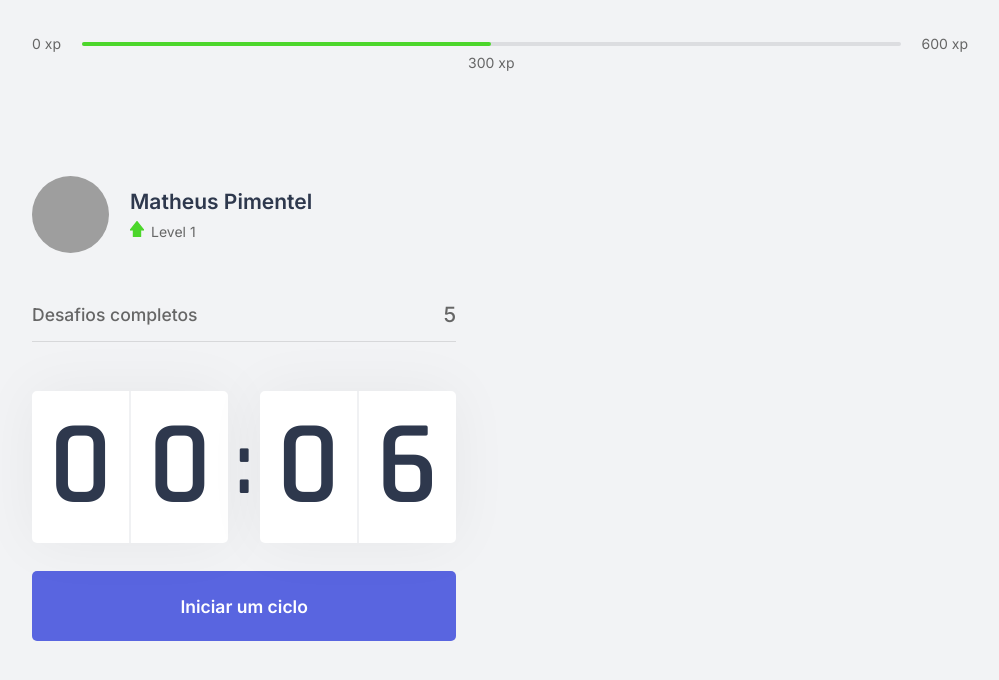
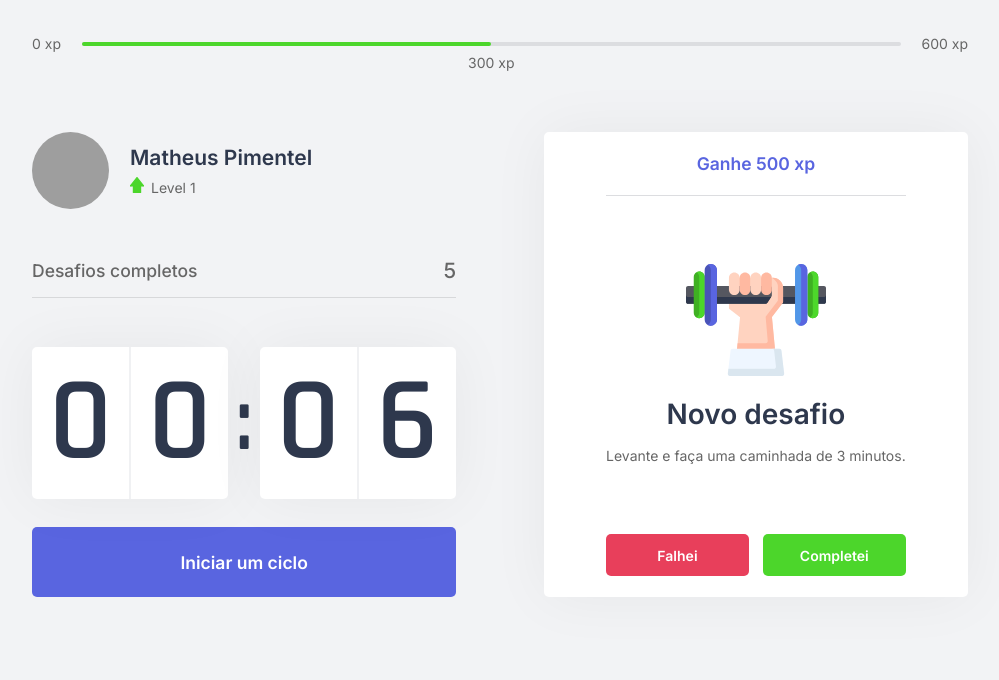
Before and after one commit to MatheusCPimentel/MoveIt, a Next.js app: page / in a window 1280 px wide. Shown: the top 680 px of the page, without its empty margins (140-1139 px from the left). Built offline with nearby package versions, Linux system fonts and the light colour scheme; grey boxes are pictures that could not be loaded.

Commit message:
Finish the Challange Box styles

```diff
--- /dev/null
+++ b/src/components/ChallengeBox.tsx
@@ -0,0 +1,44 @@
+import styles from '../styles/components/ChallengeBox.module.css';
+
+export function ChallengeBox() {
+  const hasActiveChallenge = true;
+
+  return (
+    <div className={styles.challengeBoxContainer}>
+      { hasActiveChallenge ? (
+        <div className={styles.challengeActive}>
+          <header>Ganhe 500 xp</header>
+
+          <main>
+            <img src="icons/body.svg" />
+            <strong>Novo desafio</strong>
+            <p>Levante e faça uma caminhada de 3 minutos.</p>
+          </main>
+
+            <footer>
+              <button
+                type="button"
+                className={styles.challengeFailedButton}
+              >
+                Falhei
+              </button>
+              <button
+                type="button"
+                className={styles.challengeSucceededButton}
+              >
+                Completei
+              </button>
+            </footer>
+          </div>
+      ) : (
+        <div className={styles.challengeNotActive}>
+          <strong>Finalize um ciclo para receber um desafio</strong>
+          <p>
+            <img src="icons/level-up.svg" alt="Level Up" />
+            Avance de level completando desafios.
+          </p>
+        </div>
+      ) }
+    </div>
+  );
+}
--- a/src/pages/index.tsx
+++ b/src/pages/index.tsx
@@ -1,9 +1,10 @@
+import Head from 'next/head';
+
 import { CompletedChallenges } from "../components/CompletedChallenges";
 import { Countdown } from "../components/Countdown";
 import { ExperienceBar } from "../components/ExperienceBar";
 import { Profile } from "../components/Profile";
-
-import Head from 'next/head';
+import { ChallengeBox } from "../components/ChallengeBox";
 
 import styles from '../styles/pages/Home.module.css';
 
@@ -22,7 +23,7 @@
           <CompletedChallenges />
           <Countdown />
         </div>
-
+          <ChallengeBox />
         <div></div>
       </section>
     </div>
--- /dev/null
+++ b/src/styles/components/ChallengeBox.module.css
@@ -0,0 +1,111 @@
+.challengeBoxContainer {
+  height: 100%;
+
+  background: var(--white);
+  border-radius: 5px;
+  box-shadow: 0 0 60px rgba(0, 0, 0, 0.05);
+  padding: 1.5rem 2rem;
+
+  display: flex;
+  flex-direction: column;
+  align-items: center;
+  justify-content: center;
+
+  text-align: center;
+}
+
+.challengeNotActive {
+  display: flex;
+  flex-direction: column;
+  align-items: center;
+}
+
+.challengeNotActive strong {
+  font-size: 1.5rem;
+  font-weight: 500;
+  line-height: 1.4;
+}
+
+.challengeNotActive p {
+  display: flex;
+  flex-direction: column;
+  align-items: center;
+  line-height: 1.4;
+  max-width: 70%;
+  margin-top: 3rem;
+}
+
+.challengeNotActive p img {
+  margin-bottom: 1rem;
+}
+
+.challengeActive {
+  height: 100%;
+
+  display: flex;
+  flex-direction: column;
+}
+
+.challengeActive header {
+  color: var(--blue);
+
+  font-weight: 600;
+  font-size: 1.25rem;
+  padding: 0 2rem 1.5rem;
+  border-bottom: 1px solid var(--gray-line);
+}
+
+.challengeActive main {
+  flex: 1;
+  display: flex;
+  flex-direction: column;
+  align-items: center;
+  justify-content: center;
+}
+
+.challengeActive main strong {
+  font-size: 2rem;
+  font-weight: 600;
+  color: var(--title);
+  margin: 1.5rem 0 1rem;
+}
+
+.challengeActive main p {
+  line-height: 1.5;
+}
+
+.challengeActive footer {
+  display: grid;
+  grid-template-columns: 1fr 1fr;
+  gap: 1rem;
+}
+
+.challengeActive footer button {
+  height: 3rem;
+
+  display: flex;
+  align-items: center;
+  justify-content: center;
+
+  border: 0;
+  border-radius: 5px;
+
+  color: var(--white);
+
+  font-size: 1rem;
+  font-weight: 600;
+
+  transition: filter 0.2s;
+}
+
+.challengeActive footer button.challengeFailedButton {
+  background: var(--red);
+}
+
+.challengeActive footer button.challengeSucceededButton {
+  background: var(--green);
+}
+
+.challengeActive footer button:hover {
+  filter: brightness(0.9);
+}
```
